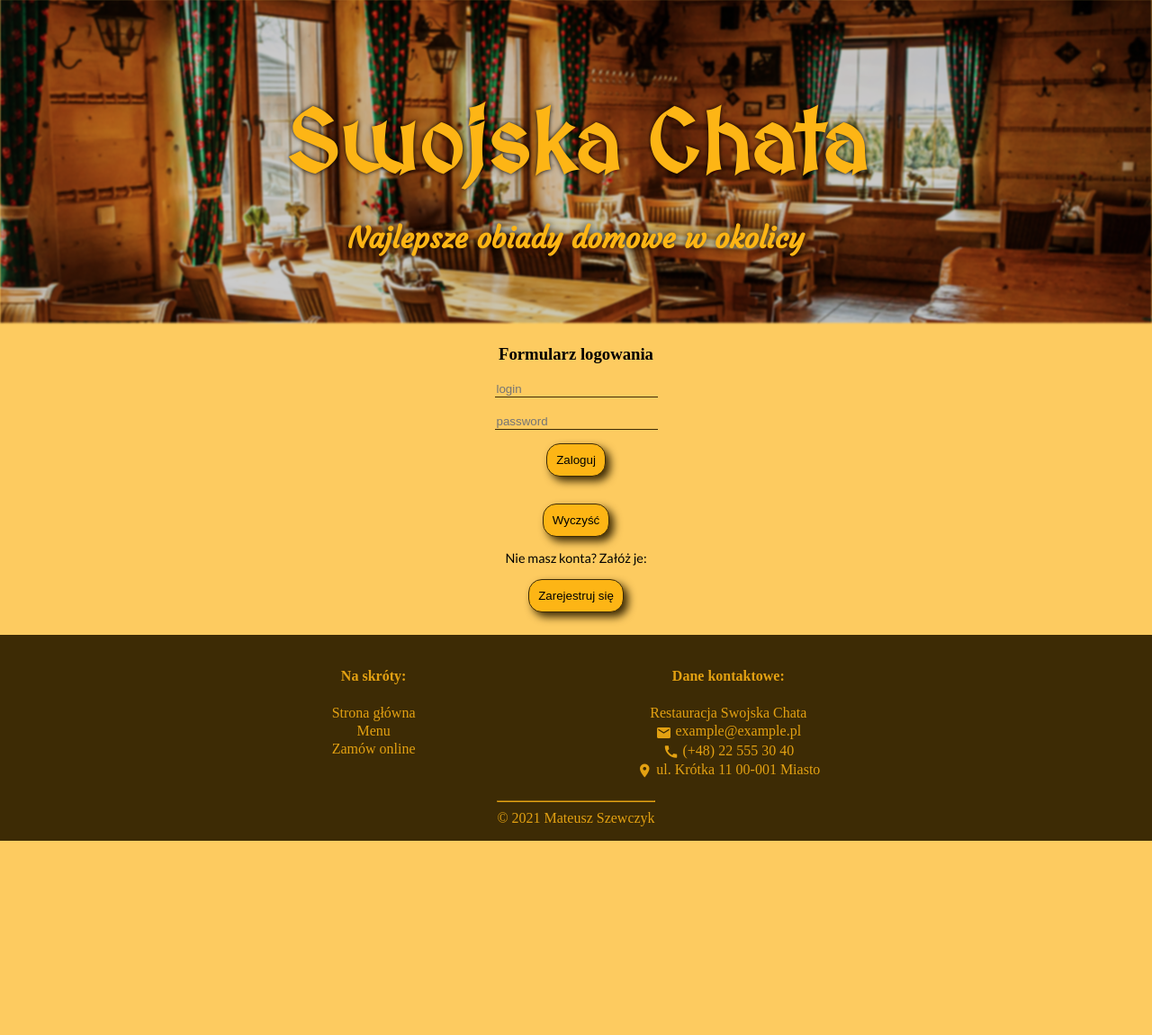
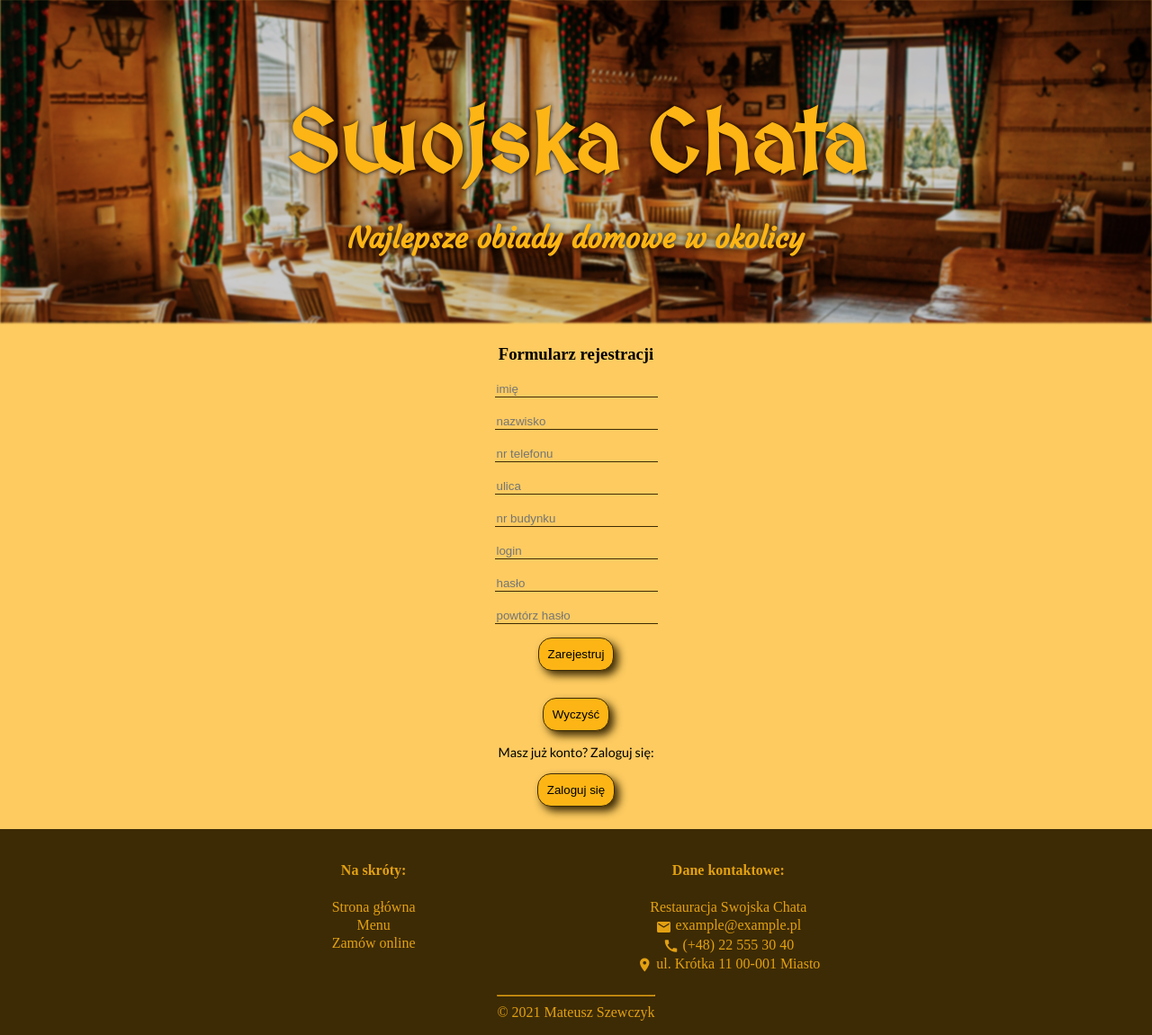
Before and after one commit to MAtt5816/Country-House-Restaurant-Webpage-backend-version-in-PHP, a PHP site: page /panel.php in a window 1280 px wide. Shown: the part 63-1214 px from the top of the page at 90% size. Before the commit the page ends 998 px from the top, so only its background shows below. Run offline with PHP 8.4, Linux system fonts and the light colour scheme.

Commit message:
Added registration form

```diff
--- /dev/null
+++ b/classes/RegistrationForm.php
@@ -0,0 +1,25 @@
+<?php
+  include_once 'Form.php';
+
+  class RegistrationForm extends Form
+  {
+    function __construct()
+    {
+      echo '
+          <h3>Formularz rejestracji</h3>
+          <input type="text" name="name" placeholder="imię" pattern="^([A-Za-z][ ]?)+$" title="Podaj co najmniej dwie litery. Nie uzywaj cyfr." required><br />
+          <input type="text" name="surname" placeholder="nazwisko" pattern="^([A-Za-z][ -]?)+$" title="Podaj co najmniej dwie litery. Nie uzywaj cyfr." required><br />
+          <input type="text" name="phone" placeholder="nr telefonu" pattern="^\d{9}$" title="Podaj dziewięć cyfr bez spacji i innych znaków." required><br />
+          <input type="text" name="street" placeholder="ulica" minlength="2" title="Podaj co najmniej dwa znaki." required><br />
+          <input type="text" name="number" placeholder="nr budynku" pattern="^[A-Za-z0-9\/\. ]{,6}$" required><br />
+          <input type="text" name="login" placeholder="login" pattern="^[A-Za-z0-9_]{5,65}$" title="Podaj min. 5 liter, cyfr lub zanaków - _" required><br />
+          <input type="password" name="password" placeholder="hasło" pattern="^(?=.*[a-z])(?=.*[A-Z])(?=.*\d)(?=.*[_\W])(?!.*\s).{8,}$" title="Hasło musi zawierać min. 8 małych i wielkich liter, cyfry oraz znaki specjalne." required><br />
+          <input type="password" name="repeat" placeholder="powtórz hasło" pattern="^(?=.*[a-z])(?=.*[A-Z])(?=.*\d)(?=.*[_\W])(?!.*\s).{8,}$" title="Hasło musi zawierać min. 8 małych i wielkich liter, cyfry oraz znaki specjalne." required>
+          <input type="submit" name="submit" value="Zarejestruj">
+          <input type="reset" name="reset" value="Wyczyść">
+          <label for="register">Masz już konto? Zaloguj się:</label>
+          <input type="submit" name="register" value="Zaloguj się" formnovalidate>
+      ';
+    }
+  }
+?>
--- a/panel.php
+++ b/panel.php
@@ -27,7 +27,10 @@
         <fieldset class="visibility">
         <?php
           include_once 'classes/LoginForm.php';
-          $loginForm = new LoginForm();
+          include_once 'classes/RegistrationForm.php';
+
+      //    $loginForm = new LoginForm(); //tmp comment - then uncomment
+          $registrationForm = new RegistrationForm();
         ?>
         </fieldset>
       </form>
```
